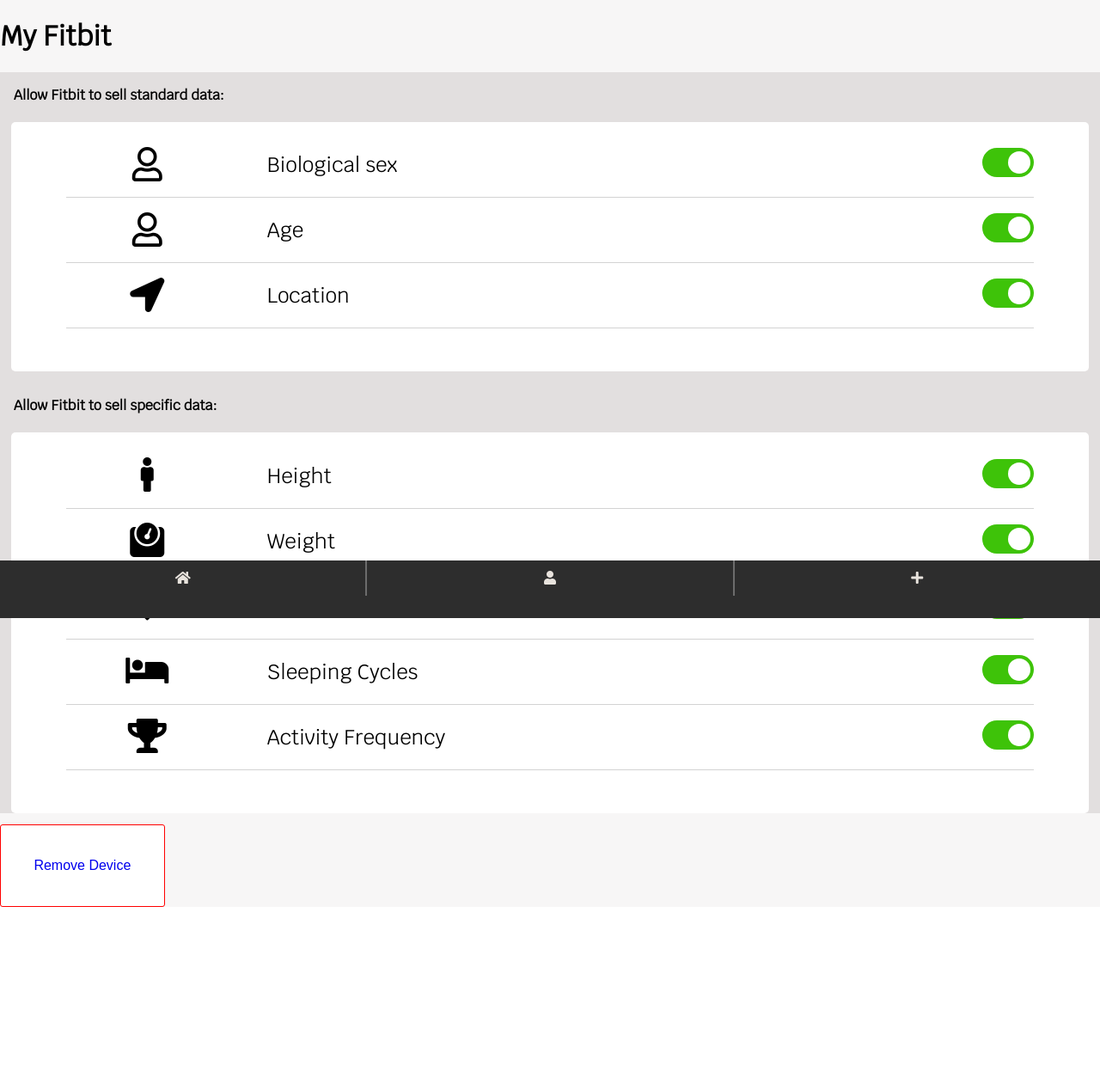
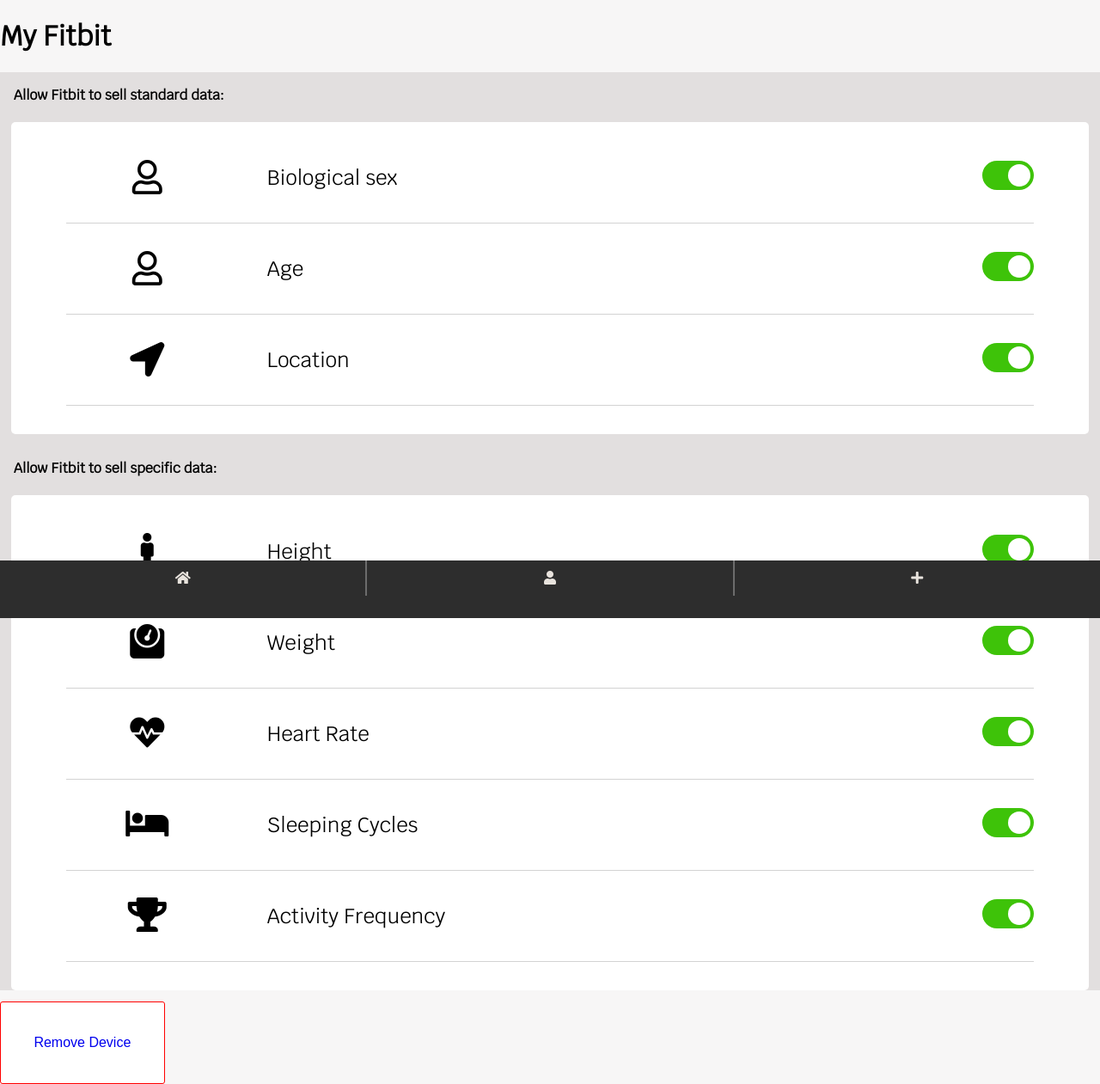
Before and after one commit to aslebloas/rawls, a Flask app: page /devices/1/ in a window 1280 px wide. Shown: the part 81-1342 px from the top of the page at 86% size. Before the commit the page ends 1136 px from the top, so only its background shows below. Run offline with Flask 2, Linux system fonts and the light colour scheme; some libraries are stand-ins or nearby versions.

Commit message:
standardized logo and button sizes

```diff
--- a/static/style.css
+++ b/static/style.css
@@ -255,21 +255,21 @@
   border-radius: 5px;
   display: flex;
   background: white;
-  padding-bottom: 50px;
+  padding-bottom: 33px;
 }
 .dev {
   display: flex;
   justify-content: left;
   align-items: center;
   border-bottom: solid 1px lightgray;
-  min-height: 75px;
+  height: 105px;
 }
 .dev-logo, .data-icon{
   flex: 1;
   padding: 1%;
   text-align: center;
   font-size: 2.5em;
-
+  max-height: 60px;
 }
 .dev-name, .data-name{
   flex: 3;
@@ -289,3 +289,7 @@
 .fa-check-circle {
   color: #52d669;
 }
+
+.dev-logo img {
+    max-height: 70px;
+}
```
